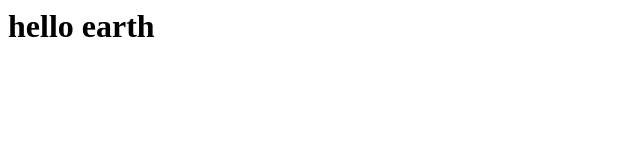
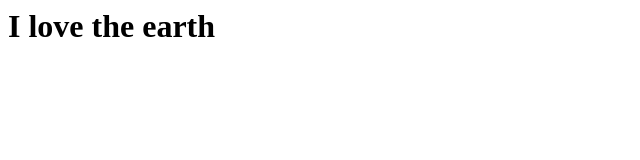
Before and after one commit to luodz7702/web_jrg, a plain HTML site: page index.html in a window 1280 px wide. Shown: the whole page, without its empty margins (0-640 px from the left). Drawn offline with Linux system fonts and the light colour scheme.

Commit message:
upload h1

```diff
--- a/index.html
+++ b/index.html
@@ -1,5 +1,5 @@
 <html>
   <body>
-    <h1>hello earth</h1>
+    <h1>I love the earth</h1>
   </body>
 </html>
```
